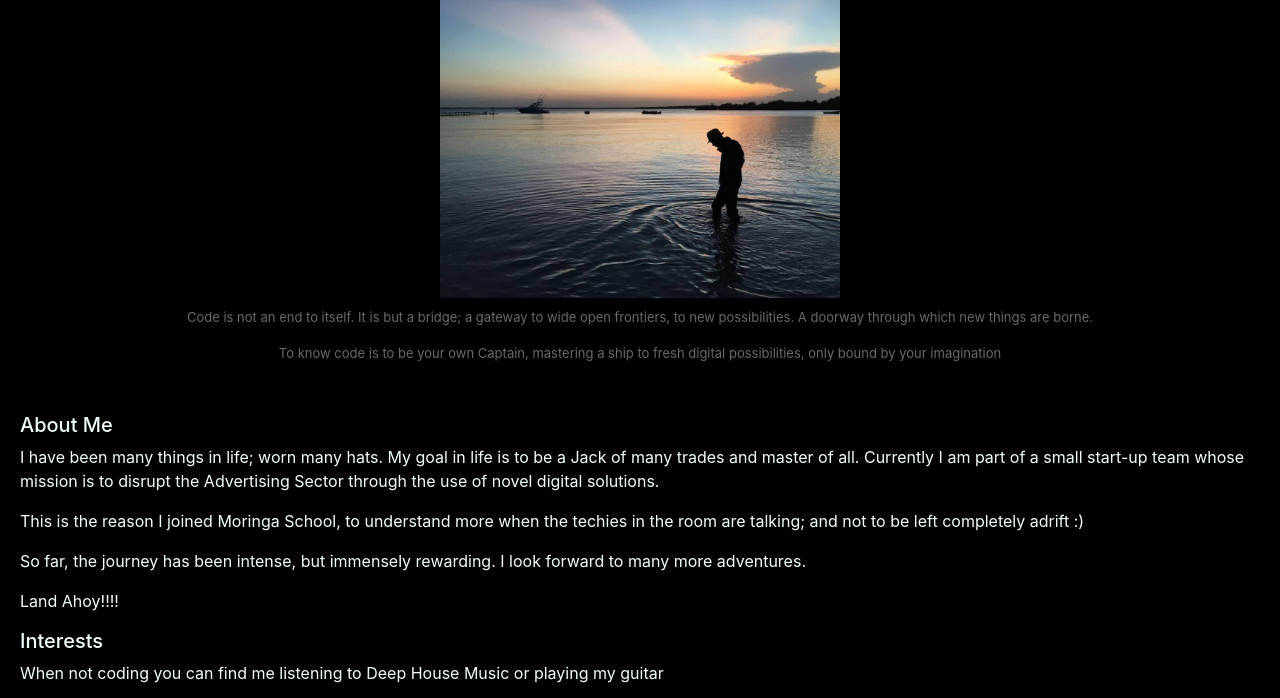
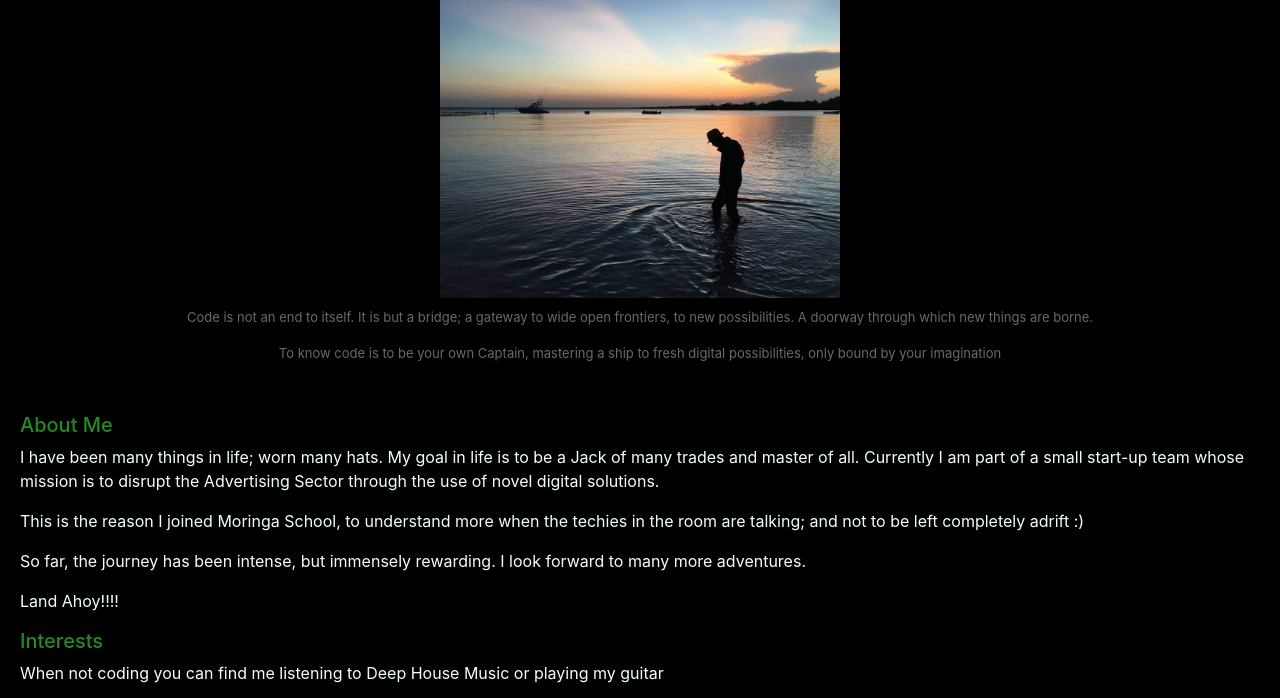
Before and after one commit to NdegwaG/ip-1, a plain HTML site: page index.html in a window 1280 px wide. Shown: the part 90-788 px from the top of the page. Drawn offline with nearby package versions, Linux system fonts and the light colour scheme.

Commit message:
change colour of h5 headers to forest  green

```diff
--- a/css/styles.css
+++ b/css/styles.css
@@ -24,3 +24,7 @@ img {
   color: azure;
   margin-left: 20px;
 }
+
+h5 {
+  color: forestgreen;
+}
```
